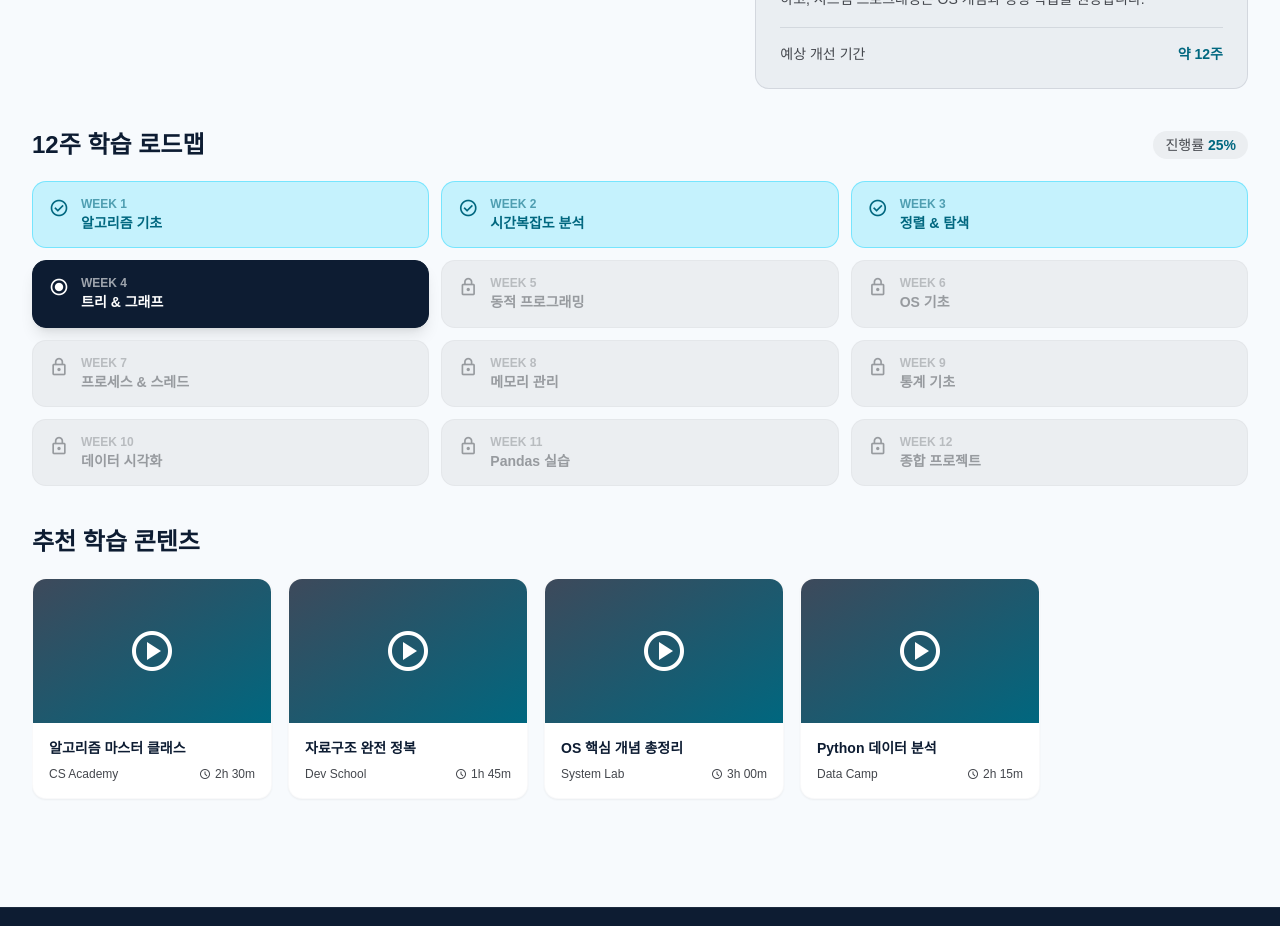
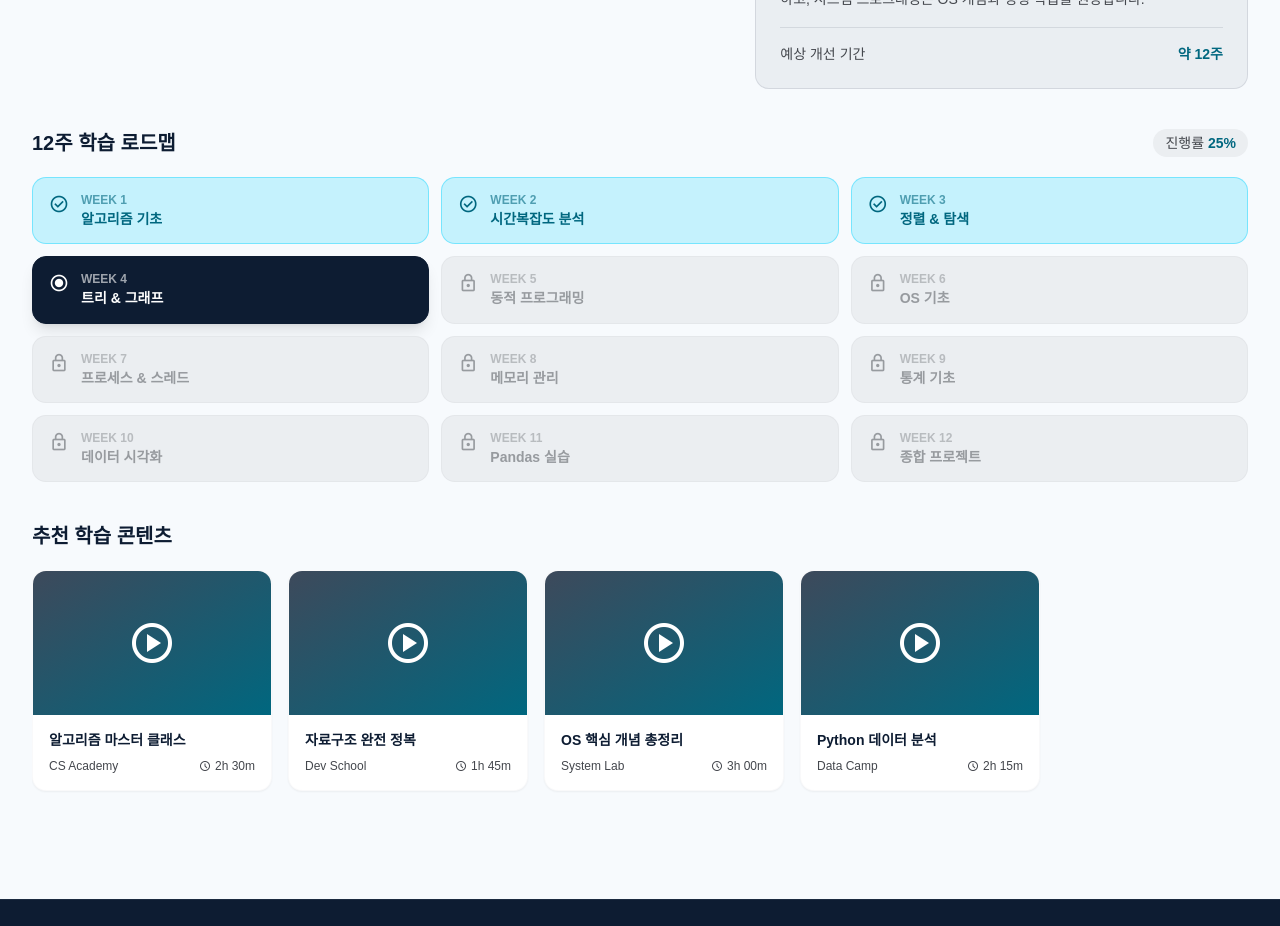
Before and after one commit to JinroOn/JOFE, a React (Vite) app: page /analysis/weak in a window 1280 px wide. Shown: the part 1000-1926 px from the top of the page. Built offline with nearby package versions, Linux system fonts and the light colour scheme; a web font is replaced by a local one.

Commit message:
style: 페이지 간 폰트 사이즈 통일
- WeakCapability 섹션 헤더 text-2xl → text-xl (Dashboard/MajorCompare 기준 통일)
- Library/Content 타이틀 text-5xl/text-6xl → text-4xl/text-5xl (전체 페이지 h1 기준 통일)
- README 테스트 계정 정보 추가

```diff
--- a/src/pages/Analysis/WeakCapability/index.tsx
+++ b/src/pages/Analysis/WeakCapability/index.tsx
@@ -190,7 +190,7 @@ const WeakCapability = () => {
 
         <div>
           <div className="flex items-center justify-between mb-5">
-            <h2 className="font-black text-2xl text-primary-container">12주 학습 로드맵</h2>
+            <h2 className="font-black text-xl text-primary-container">12주 학습 로드맵</h2>
             <span className="text-sm text-on-surface-variant bg-surface-container px-3 py-1 rounded-full">
               진행률 <span className="font-bold text-secondary">25%</span>
             </span>
@@ -214,7 +214,7 @@ const WeakCapability = () => {
         </div>
 
         <div>
-          <h2 className="font-black text-2xl text-primary-container mb-5">추천 학습 콘텐츠</h2>
+          <h2 className="font-black text-xl text-primary-container mb-5">추천 학습 콘텐츠</h2>
           <div className="flex gap-4 overflow-x-auto pb-3 [&::-webkit-scrollbar]:hidden">
             {VIDEOS.map((v, i) => (
               <div
--- a/src/pages/Library/Content/index.tsx
+++ b/src/pages/Library/Content/index.tsx
@@ -57,7 +57,7 @@ const LibraryContentList = () => {
             <span className="inline-block px-4 py-1.5 bg-secondary-container/20 text-secondary text-sm font-bold rounded-full">
               Elevate Your Skills
             </span>
-            <h1 className="text-5xl md:text-6xl font-extrabold tracking-tighter text-primary">
+            <h1 className="text-4xl md:text-5xl font-extrabold tracking-tighter text-primary">
               학습 콘텐츠
             </h1>
             <p className="text-on-surface-variant max-w-xl text-lg leading-relaxed">
```
